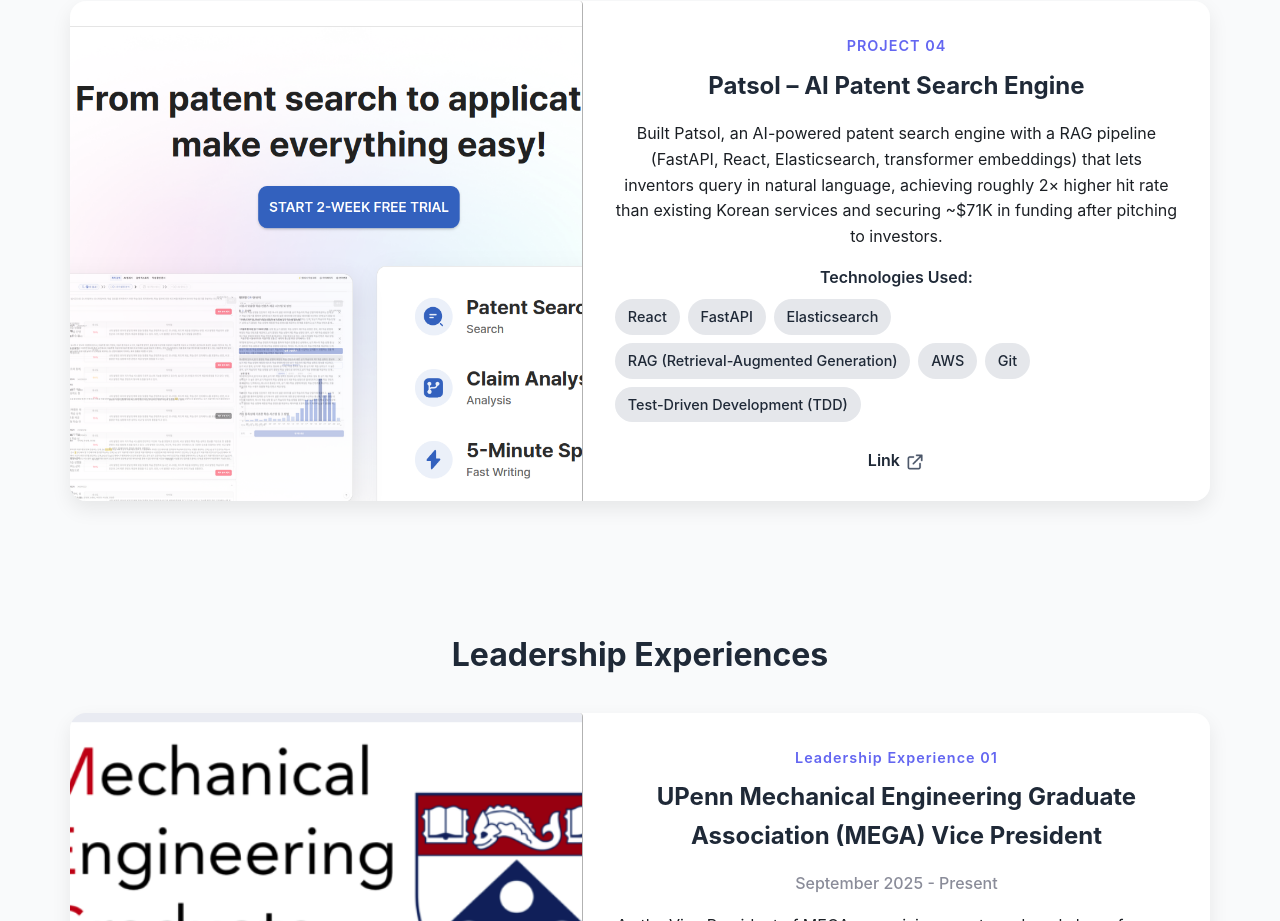
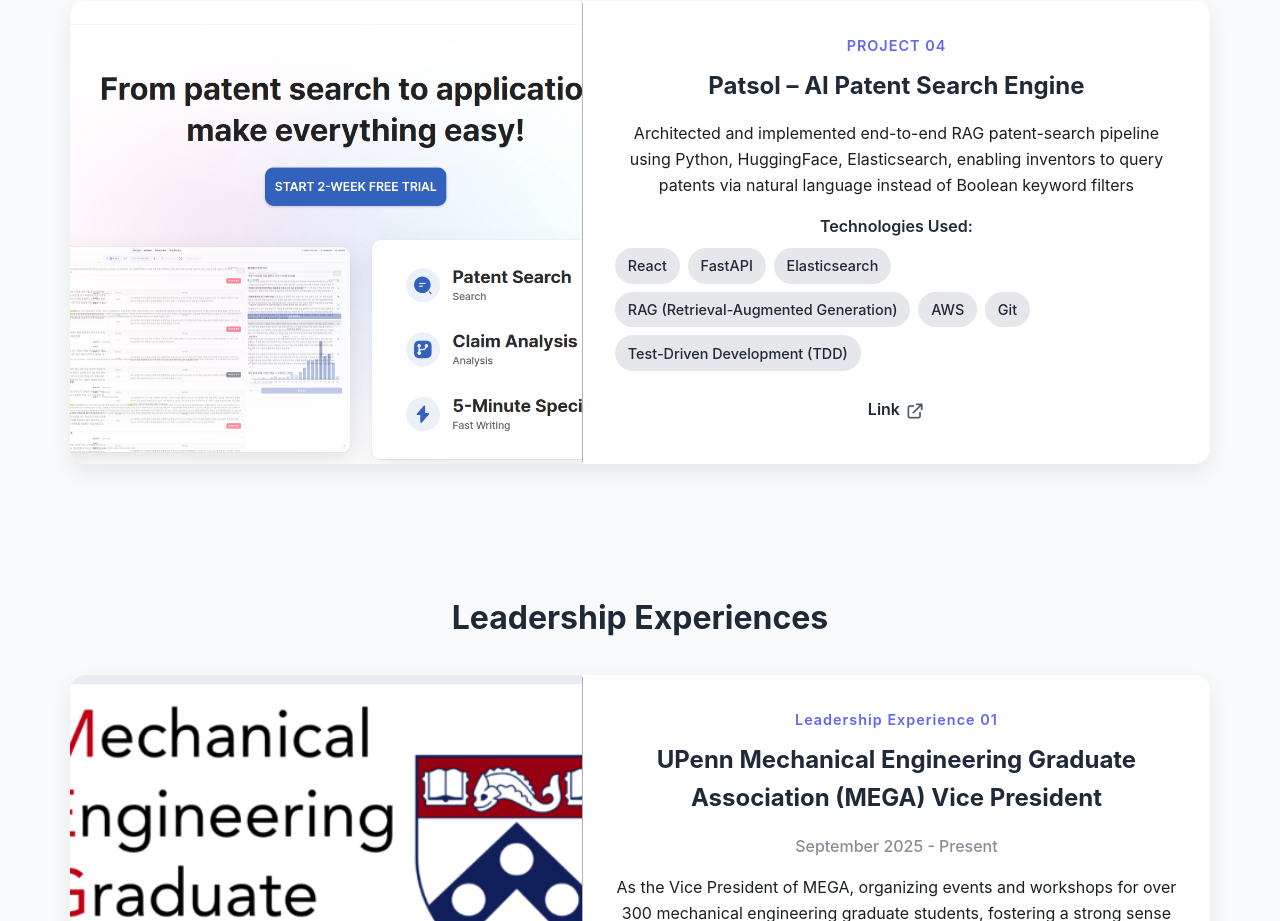
Before and after one commit to euyseok-han/portfolio, a React (Vite) app: page / in a window 1280 px wide. Shown: the part 2719-3640 px from the top of the page. Built offline with nearby package versions, Linux system fonts and the light colour scheme.

Commit message:
patsol details

```diff
--- a/src/App.jsx
+++ b/src/App.jsx
@@ -89,7 +89,7 @@
     title: "Patsol – AI Patent Search Engine",
     image: patsol,
     description:
-      "Built Patsol, an AI-powered patent search engine with a RAG pipeline (FastAPI, React, Elasticsearch, transformer embeddings) that lets inventors query in natural language, achieving roughly 2× higher hit rate than existing Korean services and securing ~$71K in funding after pitching to investors.",
+      "Architected and implemented end-to-end RAG patent-search pipeline using Python, HuggingFace, Elasticsearch, enabling inventors to query patents via natural language instead of Boolean keyword filters",
     technologies: [
       "React",
       "FastAPI",
```
